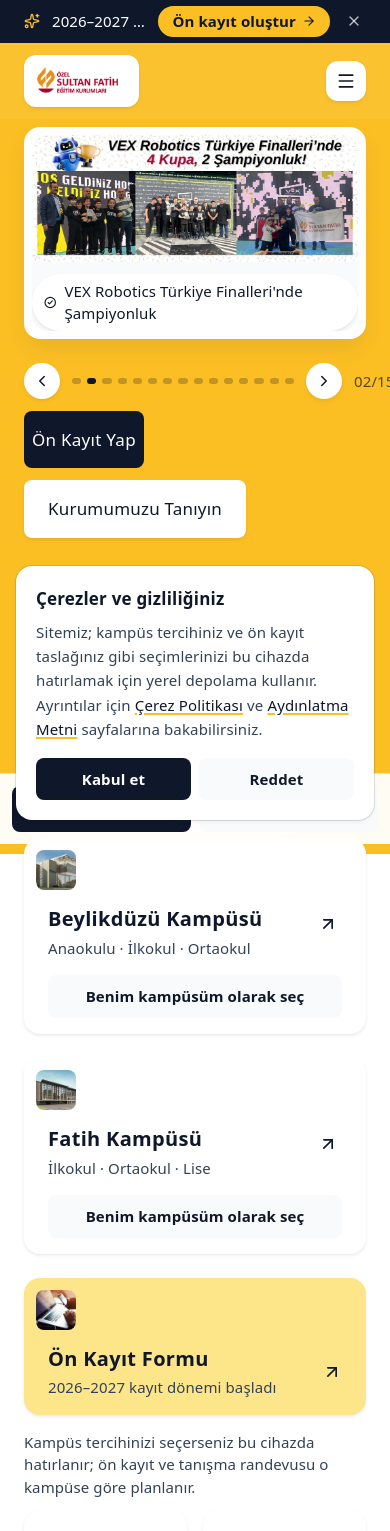
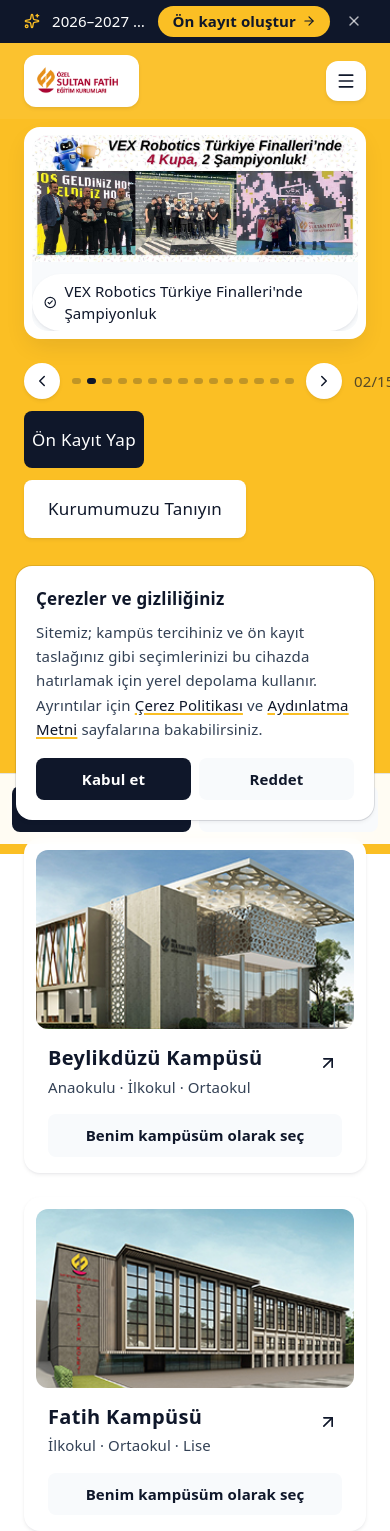
Before and after one commit to gturkmenlabs/sultan-fatih-k12, a Next.js app: page / in a window 390 px wide. Shown: the top 1531 px of the page. Built offline with nearby package versions, Linux system fonts and the light colour scheme.

Commit message:
style(campus): balance card images with responsive landscape proportions
Co-authored-by: arena-agent <297053741+arena-agent@users.noreply.github.com>

```diff
--- a/src/components/sites/sultanfatih/campus-strip.tsx
+++ b/src/components/sites/sultanfatih/campus-strip.tsx
@@ -36,13 +36,13 @@
                   href={item.href}
                   className="group block overflow-hidden rounded-cards bg-pollen p-3 shadow-sm transition-transform hover:-translate-y-1"
                 >
-                  <div className="relative h-10 w-10 shrink-0 overflow-hidden rounded-lg bg-mist">
+                  <div className="relative aspect-[16/9] w-full overflow-hidden rounded-xl bg-mist">
                     <Image
                       src={item.image}
                       alt={item.title}
                       fill
                       unoptimized
-                      sizes="40px"
+                      sizes="(min-width: 1280px) 370px, (min-width: 768px) 30vw, 90vw"
                       className="object-cover transition-transform duration-500 group-hover:scale-105"
                     />
                   </div>
@@ -71,7 +71,7 @@
                   href={item.href}
                   target="_blank"
                   rel="noopener noreferrer"
-                  className="group relative block h-10 w-10 shrink-0 overflow-hidden rounded-lg bg-mist"
+                  className="group relative block aspect-[16/9] w-full overflow-hidden rounded-xl bg-mist"
                   aria-label={`${item.title} sayfasını aç (yeni sekme)`}
                 >
                   <Image
@@ -79,7 +79,7 @@
                     alt={item.title}
                     fill
                     unoptimized
-                    sizes="40px"
+                    sizes="(min-width: 1280px) 370px, (min-width: 768px) 30vw, 90vw"
                     className="object-cover transition-transform duration-500 group-hover:scale-105"
                   />
                   {isPreferred && (
```
